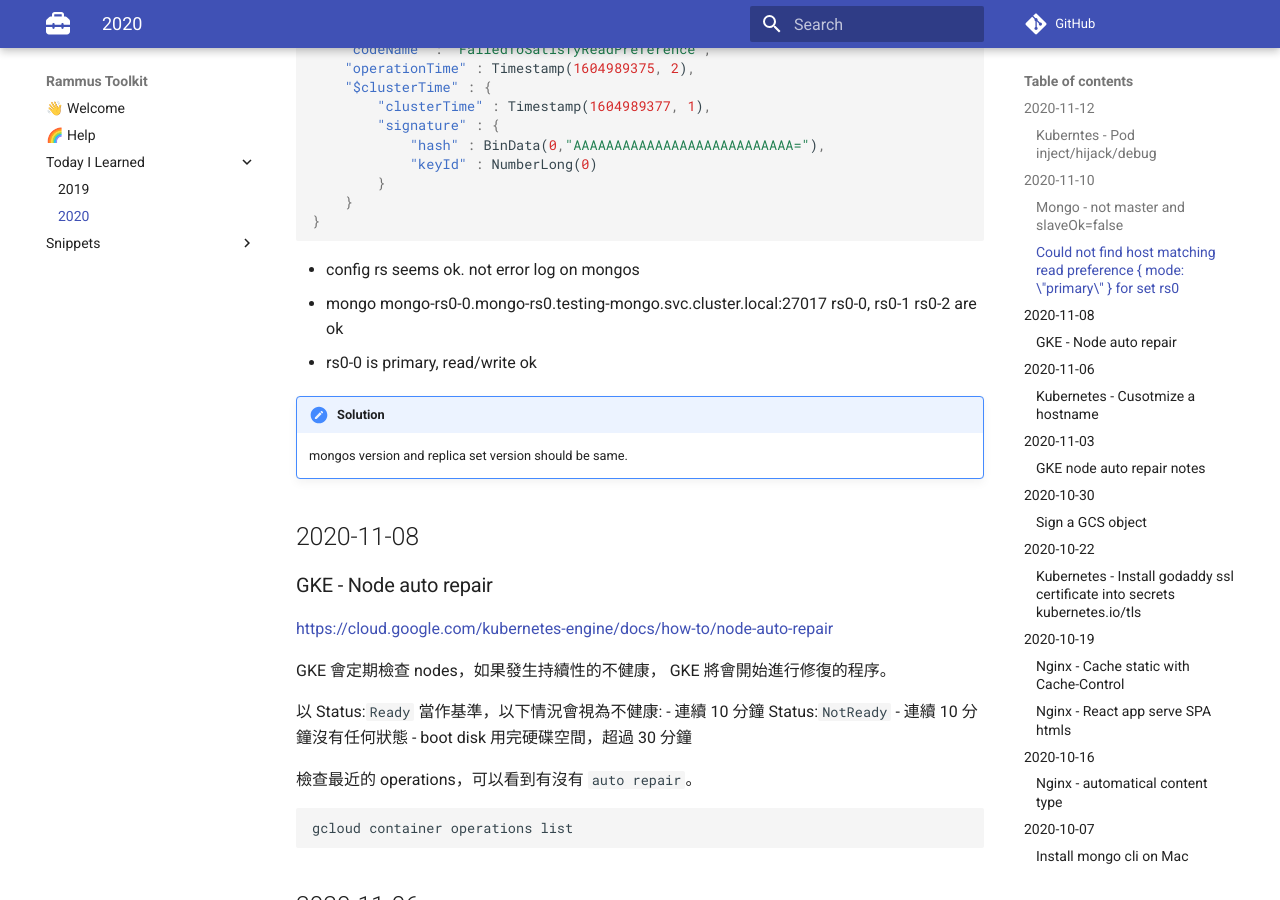
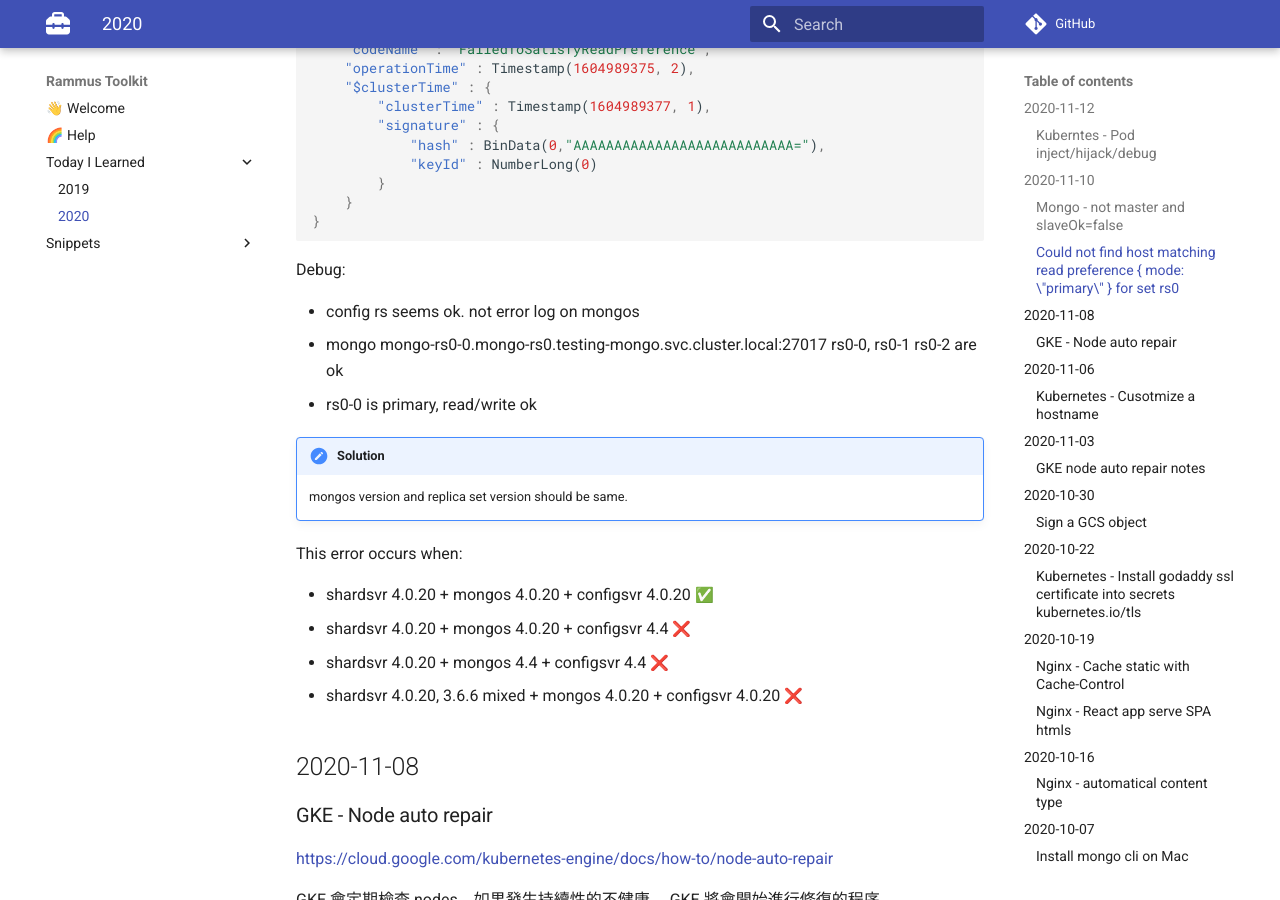
Before and after one commit to RammusXu/toolkit, an MkDocs documentation site: the page built from docs/Today-I-Learned/2020.md, in a window 1280 px wide and 900 px high, scrolled down 1006 px. Built offline with MkDocs 1.6.1 and Material for MkDocs 9.7.7, drawn with Linux system fonts in a browser that asks for light colours; emoji names are drawn with the system emoji font; comment, search, counter and statistics services are not loaded.

Commit message:
Could not find host matching read preference { mode: \"primary\" } for set rs0

````diff
--- a/docs/Today-I-Learned/2020.md
+++ b/docs/Today-I-Learned/2020.md
@@ -50,12 +50,22 @@
 
 ```
 
+Debug:
+
 - config rs seems ok. not error log on mongos
 - mongo mongo-rs0-0.mongo-rs0.testing-mongo.svc.cluster.local:27017 rs0-0, rs0-1 rs0-2 are ok
 - rs0-0 is primary, read/write ok
 
 !!! solution
     mongos version and replica set version should be same.
+
+This error occurs when:
+
+- shardsvr 4.0.20 + mongos 4.0.20 + configsvr 4.0.20 :white_check_mark:
+- shardsvr 4.0.20 + mongos 4.0.20 + configsvr 4.4 :x:
+- shardsvr 4.0.20 + mongos 4.4 + configsvr 4.4 :x:
+- shardsvr 4.0.20, 3.6.6 mixed + mongos 4.0.20 + configsvr 4.0.20 :x:
+
 
 ## 2020-11-08
 ### GKE - Node auto repair
````
